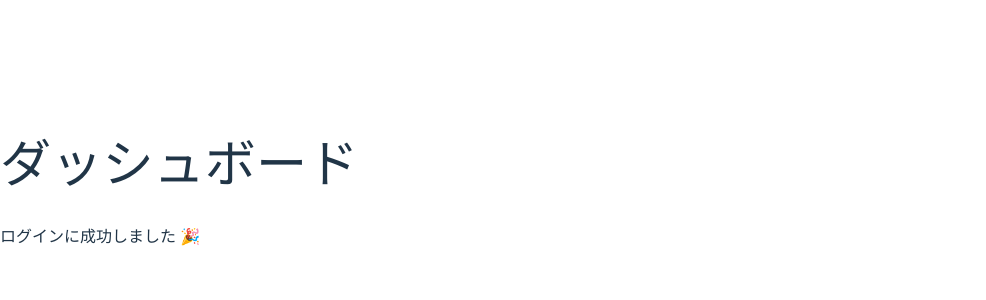
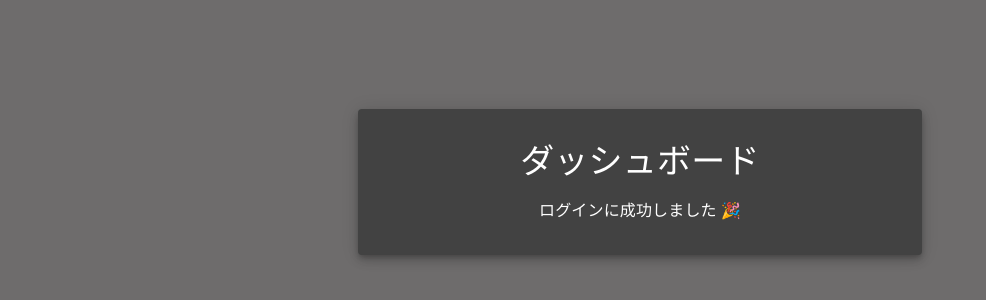
Before and after one commit to poshimyon/todoReact, a React (Vite) app in the folder todoApp/: page /dashboard in a window 1280 px wide. Shown: the part 218-518 px from the top of the page, without its empty margins (0-986 px from the left). Built offline with nearby package versions, Linux system fonts and the light colour scheme.

Commit message:
Dashboardのスタイル変更

```diff
--- a/todoApp/src/pages/Dashboard.tsx
+++ b/todoApp/src/pages/Dashboard.tsx
@@ -1,8 +1,43 @@
+import { Box, Typography, Container, Paper } from "@mui/material";
+
 export default function Dashboard() {
     return (
-        <div className="flex flex-col items-center justify-center h-screen bg-green-50">
-            <h1 className="text-3xl font-bold mb-4">ダッシュボード</h1>
-            <p>ログインに成功しました 🎉</p>
-        </div>
+        <Container
+            maxWidth={false}
+            sx={{
+                display: "flex",
+                justifyContent: "center",
+                alignItems: "center",
+                width: "100vw",
+                height: "100vh",
+                backgroundColor: "#6e6c6cff", // ログイン画面と同じ背景色
+            }}
+        >
+            <Paper
+                elevation={6}
+                sx={{
+                    p: 4,
+                    maxWidth: 500,
+                    width: "100%",
+                    backgroundColor: "#424242", // 少し濃いダークグレー
+                    color: "#fff",
+                }}
+            >
+                <Box
+                    sx={{
+                        display: "flex",
+                        flexDirection: "column",
+                        alignItems: "center",
+                    }}
+                >
+                    <Typography variant="h4" sx={{ mb: 2 }}>
+                        ダッシュボード
+                    </Typography>
+                    <Typography variant="body1">
+                        ログインに成功しました 🎉
+                    </Typography>
+                </Box>
+            </Paper>
+        </Container>
     );
 }
```
